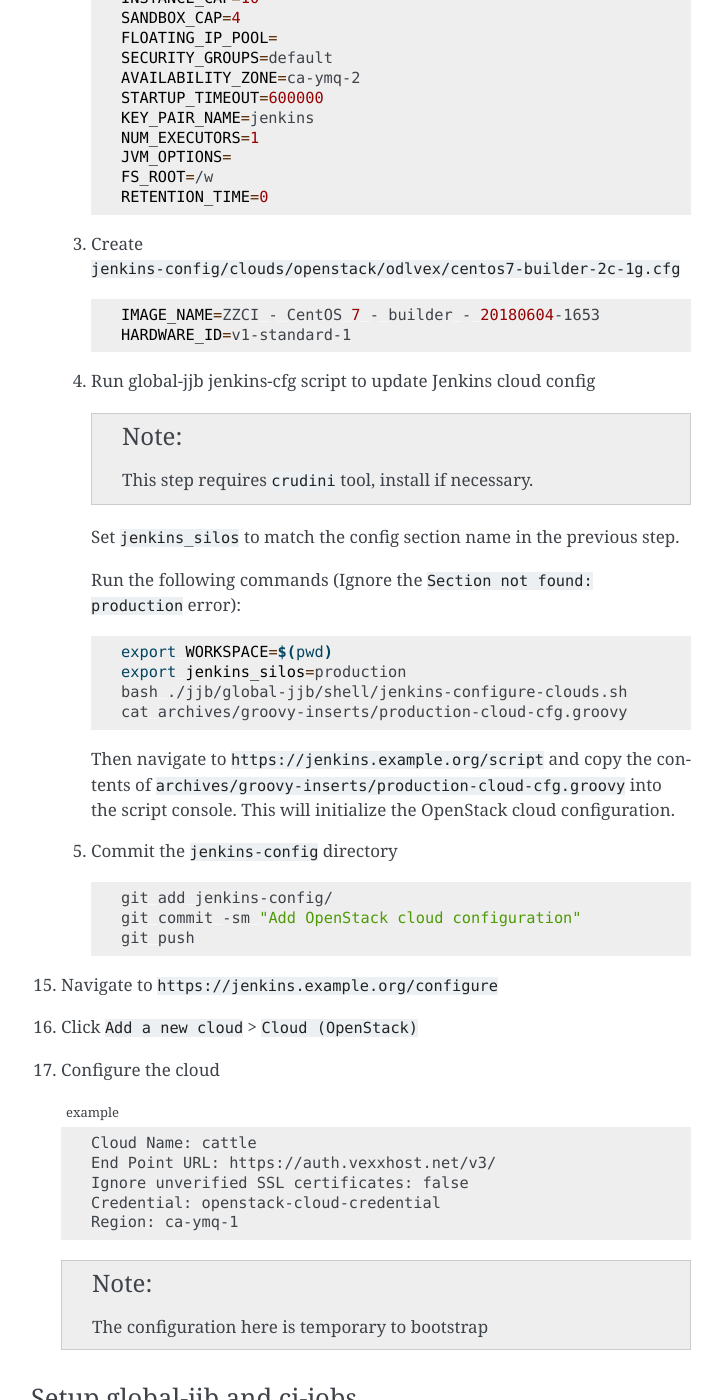
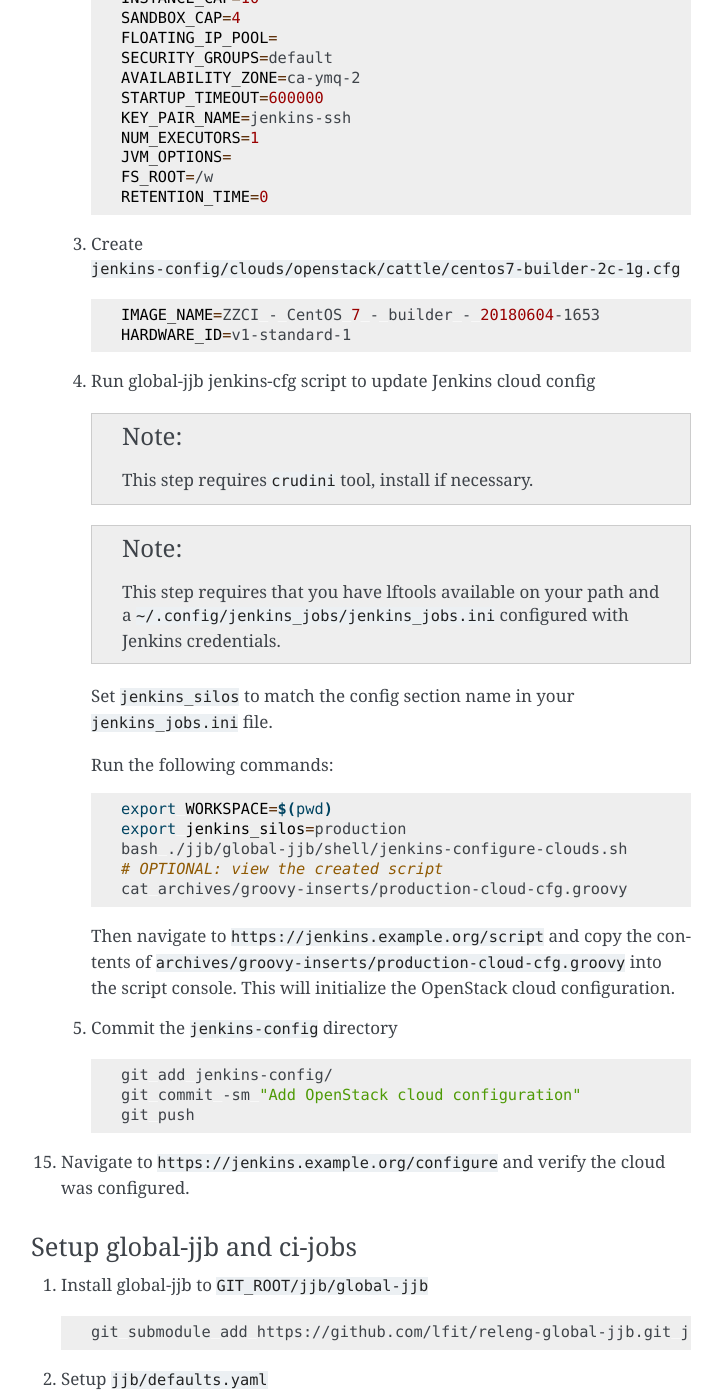
Before and after one commit to lfit/releng-docs, a Sphinx documentation site: the page built from docs/infra/bootstrap.rst, in a window 1280 px wide and 1400 px high, scrolled down 6296 px. Shown: the whole window, without its empty margins (389-1111 px from the left). Built offline with Sphinx 7.4.7, drawn with Linux system fonts in a browser that asks for light colours; the version number could not be read and is left out.

Commit message:
Update environment bootstrapping documents
With automatic cloud configuration now working well, the documents need
to be cleaned up to not have references to non-existent document
sections!

Additionally, fix tiny errors in the directions

Change-Id: I3e32ca782ad0e05dde5519c1da01112a12a347a2
Signed-off-by: Andrew Grimberg <agrimberg@linuxfoundation.org>

```diff
--- a/docs/infra/bootstrap.rst
+++ b/docs/infra/bootstrap.rst
@@ -218,7 +218,7 @@ Bootstrap common-packer and initial builder
 
    #. Navigate to ``https://openstack-cloud.example.org/project/key_pairs``
    #. Import the contents of ``/tmp/jenkins.pub`` into the OpenStack cloud
-      provider account with the keypair name ``jenkins``
+      provider account with the keypair name ``jenkins-ssh``
 
 #. Navigate to ``https://jenkins.example.org/configfiles/selectProvider``
 #. Create a ``OpenStack User Data`` file with the following specs:
@@ -276,13 +276,13 @@ Bootstrap common-packer and initial builder
          SECURITY_GROUPS=default
          AVAILABILITY_ZONE=ca-ymq-2
          STARTUP_TIMEOUT=600000
-         KEY_PAIR_NAME=jenkins
+         KEY_PAIR_NAME=jenkins-ssh
          NUM_EXECUTORS=1
          JVM_OPTIONS=
          FS_ROOT=/w
          RETENTION_TIME=0
 
-   #. Create ``jenkins-config/clouds/openstack/odlvex/centos7-builder-2c-1g.cfg``
+   #. Create ``jenkins-config/clouds/openstack/cattle/centos7-builder-2c-1g.cfg``
 
       .. code-block:: bash
 
@@ -295,17 +295,23 @@ Bootstrap common-packer and initial builder
 
          This step requires ``crudini`` tool, install if necessary.
 
-      Set ``jenkins_silos`` to match the config section name in the
-      previous step.
+      .. note::
 
-      Run the following commands (Ignore the ``Section not found: production``
-      error):
+         This step requires that you have lftools available on your path and a
+         ``~/.config/jenkins_jobs/jenkins_jobs.ini`` configured with Jenkins
+         credentials.
+
+      Set ``jenkins_silos`` to match the config section name in your
+      ``jenkins_jobs.ini`` file.
+
+      Run the following commands:
 
       .. code-block:: bash
 
          export WORKSPACE=$(pwd)
          export jenkins_silos=production
          bash ./jjb/global-jjb/shell/jenkins-configure-clouds.sh
+         # OPTIONAL: view the created script
          cat archives/groovy-inserts/production-cloud-cfg.groovy
 
       Then navigate to
@@ -322,22 +328,8 @@ Bootstrap common-packer and initial builder
          git commit -sm "Add OpenStack cloud configuration"
          git push
 
-#. Navigate to ``https://jenkins.example.org/configure``
-#. Click ``Add a new cloud`` > ``Cloud (OpenStack)``
-#. Configure the cloud
-
-   .. code-block:: none
-      :caption: example
-
-      Cloud Name: cattle
-      End Point URL: https://auth.vexxhost.net/v3/
-      Ignore unverified SSL certificates: false
-      Credential: openstack-cloud-credential
-      Region: ca-ymq-1
-
-   .. note::
-
-      The configuration here is temporary to bootstrap
+#. Navigate to ``https://jenkins.example.org/configure`` and verify the cloud
+   was configured.
 
 .. _infra-bootstrap-global-jjb:
 
```
